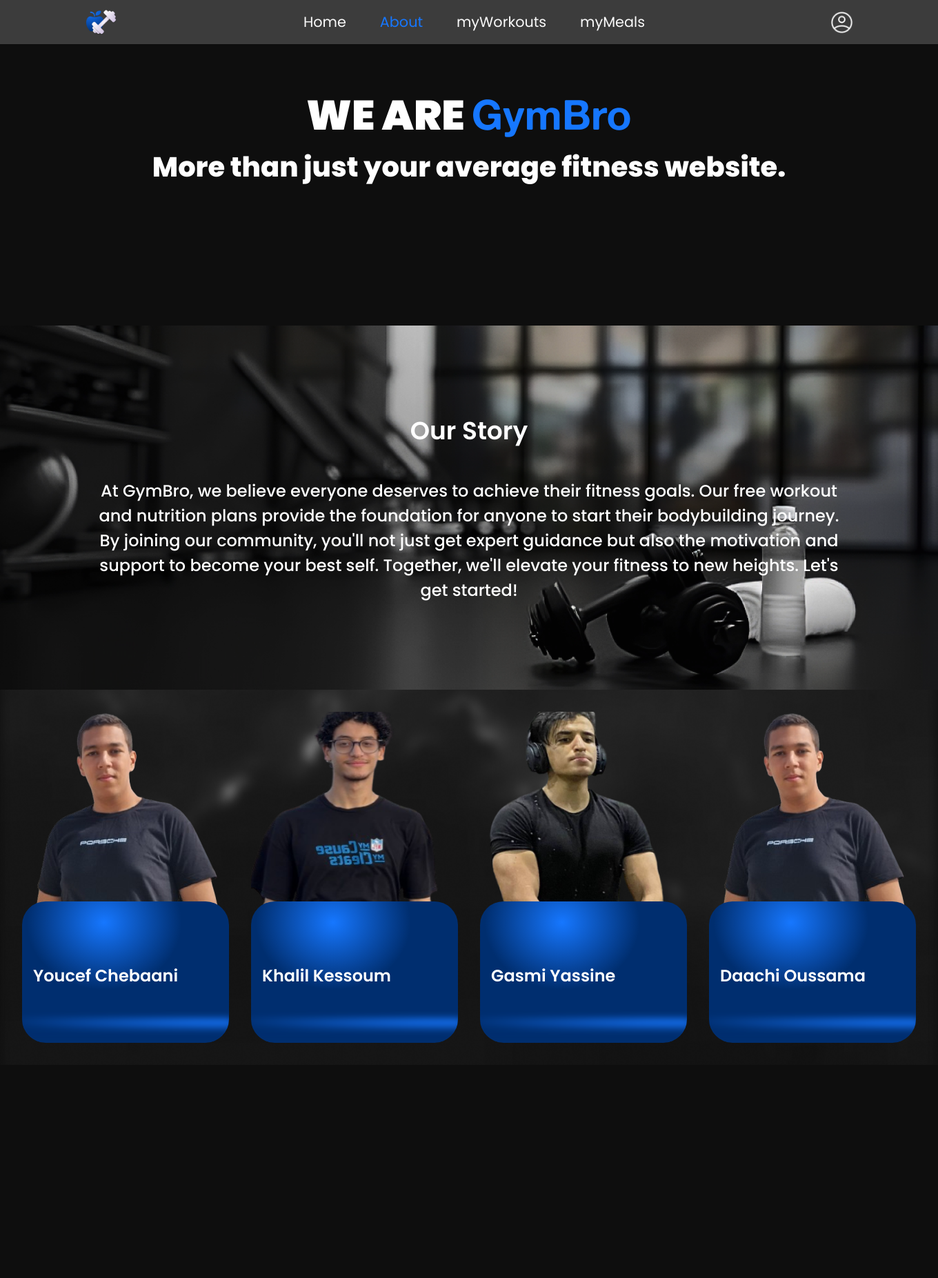
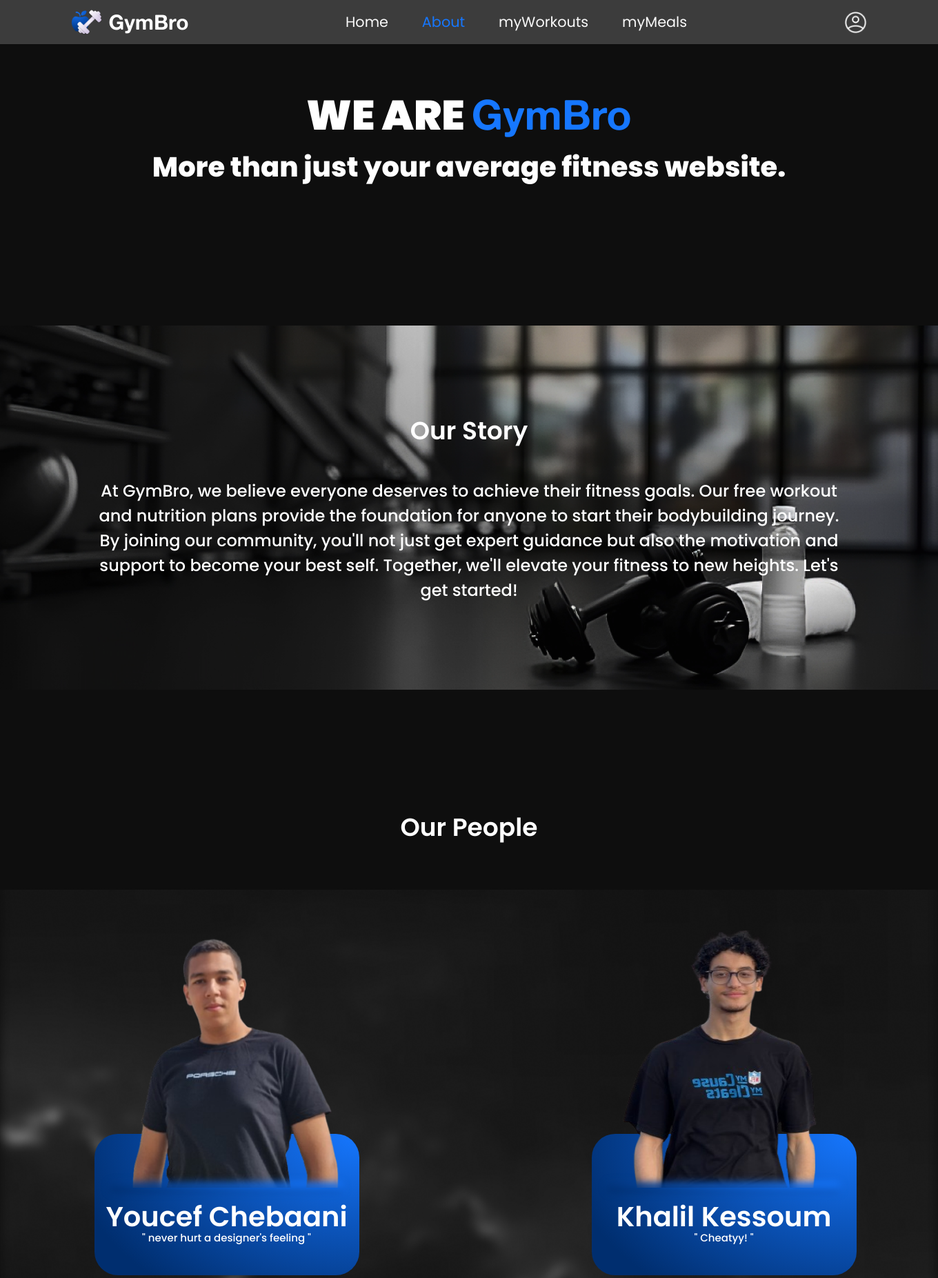
Before and after one commit to OussamaDaachi24/GymBro, a PHP site: page /html/about.html in a window 1360 px wide. Shown: the top 1853 px of the page at 69% size. Before the commit the page ends 1512 px from the top, so only its background shows below. Run offline with PHP 8.4, Linux system fonts and the light colour scheme.

Commit message:
jimmi finished about page

```diff
--- a/frontend/css/about.css
+++ b/frontend/css/about.css
@@ -360,95 +360,125 @@ margin-left: 10%;
 
 
 /* updated code*/
-
 .card-section {
   background-image: url(../assets/images/ourppl.png);
+  height: 1400px;
   background-size: cover;
   background-position: center;
   background-repeat: no-repeat;
-  padding: 2rem;
+  display: flex;
+  flex-wrap: wrap;
+  justify-content: space-around;
+  gap: 0px;
+  position: relative;
+  padding: 50px;
+}
+
+.cards-grid {
+  display: flex;
+  flex-direction: row;
+  justify-content: center;
+  align-items: center;
+  gap: 25%;
+  width: 100vw;
+  place-content: center;
+  margin-bottom: 100px;
+}
+
+.titleppl {
+  font-size: 36px;
+  font-weight: 600;
+  margin-bottom: 63px;
+  margin-top: 173px;
+  text-align: center;
+}
+
+
+
+.card {
+  position: relative;
+  width:406px;
+  height: 493px;
+  padding: 20px;
+}
+
+.card-blue {
+  display: flex;
+  flex-direction: column;
+  align-items: center;
+  justify-content: center;
+  position: absolute;
+  width: 384px;
+  height: 205px;
+  top: 275px;
+  background: radial-gradient(111.19% 141.42% at 100% 0%, #1677FF 0%, #002E6F 100%);
+  border-radius: 34px;
+  overflow: hidden;
+}
+
+.card .photo {
+  width: 384px;
+  height: 373px;
+  top: -20px;
+  position: absolute;
+  object-fit: cover;
+}
+
+.card .name {
+  position: absolute;
+  left: 50%;
+  transform: translateX(-50%);
+  top: 90px;
+  color: white;
+  font-size: 40px;
+  font-weight: 600;
+  word-wrap: break-word;
+  text-align: center;
+  width: 100%;
+}
+#Gasmi{
+  position: absolute;
+  left: 50%;
+  transform: translateX(-50%);
+  top: 90px;
+  color: white;
+  font-size: 32px;
+  font-weight: 700;
+  word-wrap: break-word;
+  text-align: center;
+  width: 100%;
+
+}
+.card .quote {
+  position: absolute;
+  left: 50%;
+  transform: translateX(-50%);
+  top: 140px;
+  color: white;
+  font-size: 15px;
+  font-weight: 500;
+  word-wrap: break-word;
+  text-align: center;
   width: 100%;
 }
 
-.cards-grid {
-  display: grid;
-  grid-template-columns: repeat(auto-fit, minmax(300px, 1fr));
-  gap: 2rem;
-  max-width: 1600px;
-  margin: 0 auto;
-}
+.card-shade {
+  left: 52%;
+  transform: translateX(-50%);
 
-.card {
-  position: relative;
-  height: 480px;
-  border-radius: 34px;
-  overflow: hidden;
-  background: transparent;
-}
+  position: absolute;
+  width: 340px;
+  height: 15px;
 
-.card-image {
-  position: relative;
-  height: 373px;
-  overflow: hidden;
-}
-
-.card-image .photo {
-  width: 100%;
-  height: 100%;
-  object-fit: cover;
-  border-radius: 34px 34px 0 0;
-}
-
-.card-content {
-  position: absolute;
-  bottom: 0;
-  left: 0;
-  right: 0;
-  height: 205px;
-}
-
-.card-info {
-  position: relative;
-  height: 100%;
-  background: radial-gradient(37.41% 47.58% at 39.66% 14.85%, #1677FF 0%, #002E6F 100%);
-  border-radius: 34px;
-  padding: 1.5rem;
-  display: flex;
-  flex-direction: column;
-  justify-content: center;
-  align-items: center;
-  text-align: center;
-}
-
-.name {
-  color: white;
-  font-size: 24px;
-  font-weight: 600;
-  margin-bottom: 1rem;
-}
-
-.quote {
-  color: white;
-  font-size: 15px;
-  font-weight: 500;
-}
-
-.card-shade {
-  position: absolute;
-  bottom: 20px;
-  left: 50%;
-  transform: translateX(-50%);
-  width: 315px;
-  height: 15px;
+  top: 345px;
   background: radial-gradient(111.19% 141.42% at 100% 0%, #1677FF 20%, #002E6F 100%);
   border-radius: 150px;
   filter: blur(5.5px);
 }
-
 /* Responsive adjustments */
 @media screen and (max-width: 1200px) {
   .cards-grid {
-    grid-template-columns: repeat(2, 1fr);
+
   }
 }
 
@@ -466,3 +496,20 @@ margin-left: 10%;
     height: 340px;
   }
 }
+
+
+
+
+.logo {
+  display: flex;
+  align-items: center;
+  font-family: 'CustomFont';
+}
+
+
+.logotxt {
+  margin-left: 6px;
+  color: white;
+  font-size: 1.875rem;
+  font-weight: 600;
+}
--- a/frontend/css/common.css
+++ b/frontend/css/common.css
@@ -1,6 +1,16 @@
 /* CSS RESET */
+ @font-face {
+  font-family: 'CustomFont';
+  /* Give your font a name */
+  src: url('../assets/fonts/AlteHaasGroteskBold.ttf') format('woff2');
+  font-weight: normal;
+  font-style: normal;
+  font-size: 1.875rem;
+}
 
 :root {
+
+
     /*bgs*/
 --clr-primary-bg: #0E0E0E;
 --clr-secondary-bg: #282828;
@@ -88,7 +98,11 @@ picture,svg {
   display: block;
 }
 
-
+.logo {
+  display: flex;
+  align-items: center;
+  font-family: 'CustomFont';
+}
 
 
 /* Remove all animations, transitions and smooth scroll for people that prefer not to see them */
@@ -238,3 +252,10 @@ footer{
 
 
 }
+
+.logotxt {
+  margin-left: 6px;
+  color: white;
+  font-size: 1.875rem;
+  font-weight: 600;
+}
--- a/frontend/css/create_diet.css
+++ b/frontend/css/create_diet.css
@@ -216,7 +216,6 @@
   font-weight: 600;
 }
 
-
 .Container2 {
   background-color: #F9F9F9;
   border-radius: 15px;
--- a/frontend/html/about.html
+++ b/frontend/html/about.html
@@ -24,6 +24,7 @@
     <div class="logo">
       <a href="home.html">
         <img src="../assets/icons/logo.png" class="logo_img" /></a>
+        <div class="logotxt">GymBro </div>
     </div>
     <ul class="navSections">
       <li><a href="home.html">Home</a></li>
@@ -89,14 +90,8 @@
       });
     </script>
 
-
-</body>
-</body>
-<script src="../javaScript/common.js"></script>
-<div class="card-section">
-  <div class="cards-grid">
     <!-- Card 1 -->
-    <div class="card">
+    <!-- <div class="card">
       <div class="card-image">
         <img class="photo" src="../assets/images/jimmi.png" alt="Youcef Chebaani" />
       </div>
@@ -106,47 +101,66 @@
           <div class="card-shade"></div>
         </div>
       </div>
-    </div>
+    </div>-->
+</body>
+</body>
+<script src="../javaScript/common.js"></script>
 
-    <!-- Card 2 -->
-    <div class="card">
-      <div class="card-image">
-        <img class="photo" src="../assets/images/Kessoum.png" alt="Khalil Kessoum" />
+
+<div class="our-people">
+  <div class="titleppl"> Our People </div>
+  <div class="card-section">
+    <div class="cards-grid">
+
+       <!-- Card 1 -->
+      <div class="card">
+        <div class="card-blue">
+          <div class="name">Youcef Chebaani</div>
+          <div class="quote">" never hurt a designer's feeling "</div>
+        </div>
+        <img class="photo" src="../assets/images/jimmi.png" alt="Youcef Chebaani" />
+        <div class="card-shade"></div>
       </div>
-      <div class="card-content">
-        <div class="card-info">
-          <h3 class="name">Khalil Kessoum</h3>
 
-          <div class="card-shade"></div>
+      <!-- Card 2 -->
+      <div class="card">
+        <div class="card-blue">
+          <div class="name">Khalil Kessoum</div>
+          <div class="quote">" Cheatyy! "</div>
         </div>
+        <img class="photo" src="../assets/images/Kessoum.png" alt="Youcef Chebaani" />
+        <div class="card-shade"></div>
       </div>
     </div>
 
-    <!-- Card 3 -->
-    <div class="card">
-      <div class="card-image">
+
+    <div class="cards-grid">
+
+      <!-- Card 3 -->
+      <div class="card">
+        <div class="card-blue">
+          <div class="name" id="Gasmi">Gasmi Ahmed Yassine</div>
+          <div class="quote">" Light Weight! "</div>
+        </div>
         <img class="photo" src="../assets/images/Yassine.png" alt="Gasmi Yassine" />
+        <div class="card-shade"></div>
       </div>
-      <div class="card-content">
-        <div class="card-info">
-          <h3 class="name">Gasmi Yassine</h3>
-          <div class="card-shade"></div>
+
+      <!-- Card 4 -->
+      <div class="card">
+        <div class="card-blue">
+          <div class="name">Daachi Oussama</div>
+          <div class="quote">" Dont merge conflicts "</div>
         </div>
+        <img class="photo" src="../assets/images/Yassine.png" alt="Daachi Oussama" />
+        <div class="card-shade"></div>
       </div>
-    </div>
 
-    <!-- Card 4 -->
-    <div class="card">
-      <div class="card-image">
-        <img class="photo" src="../assets/images/jimmi.png" alt="Daachi Oussama" />
-      </div>
-      <div class="card-content">
-        <div class="card-info">
-          <h3 class="name">Daachi Oussama</h3>
-          <div class="card-shade"></div>
-        </div>
-      </div>
+
     </div>
   </div>
 </div>
+
+
+
 </html>
--- a/frontend/html/create_workout.html
+++ b/frontend/html/create_workout.html
@@ -34,7 +34,7 @@
       <a href="home.html">
         <img src="../assets/icons/logo.png" class="logo_img" /></a>
       <div class="logotxt">GymBro </div>
-<<<<<<< HEAD
+
     </div>
     <ul class="navSections">
       <li><a href="home.html">Home</a></li>
@@ -56,7 +56,7 @@
       <a href="./see_workout.html">My Workout </a>
     </div>
   </section>
-=======
+
       </div>
       <ul class="navSections">
         <li><a href="home.html">Home</a></li>
@@ -80,7 +80,6 @@
     </section>
 
     <!--1-->
->>>>>>> fbe568c43fe5d38f64c0c6db749d02c564708dc4
 
   <!--1-->
 <body>
```
